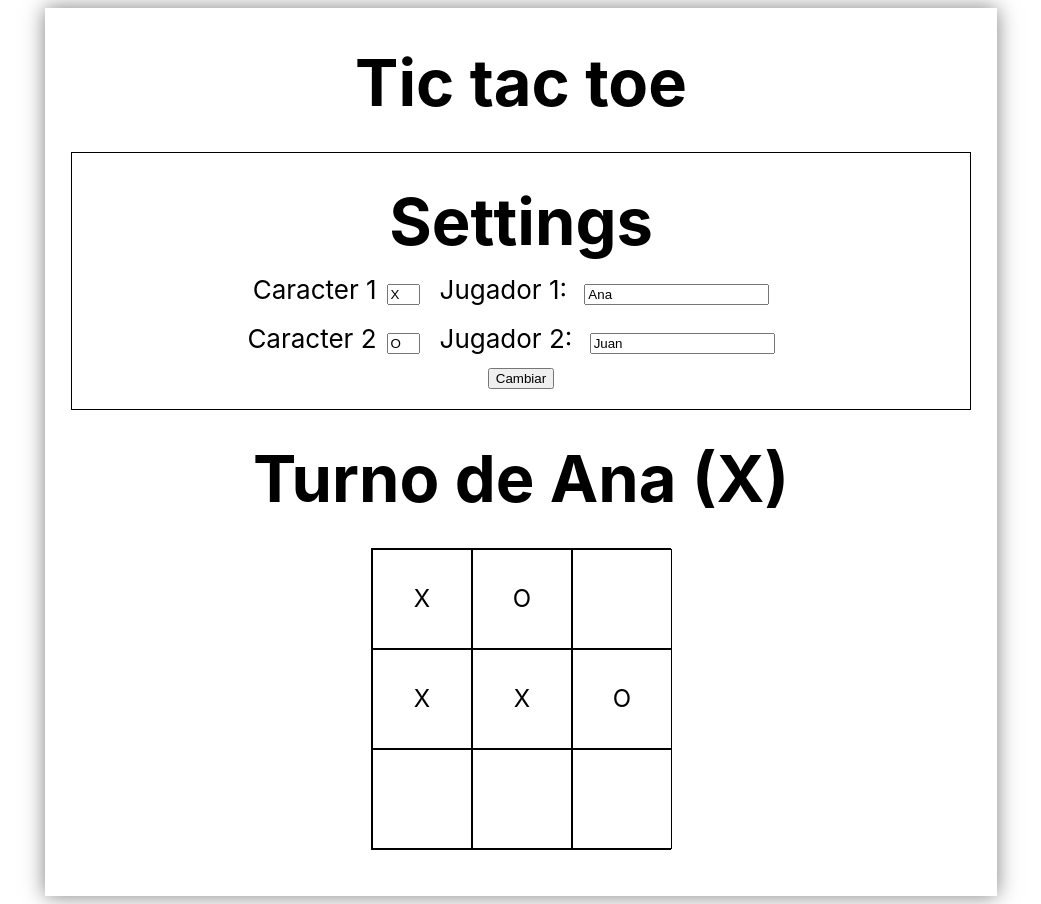
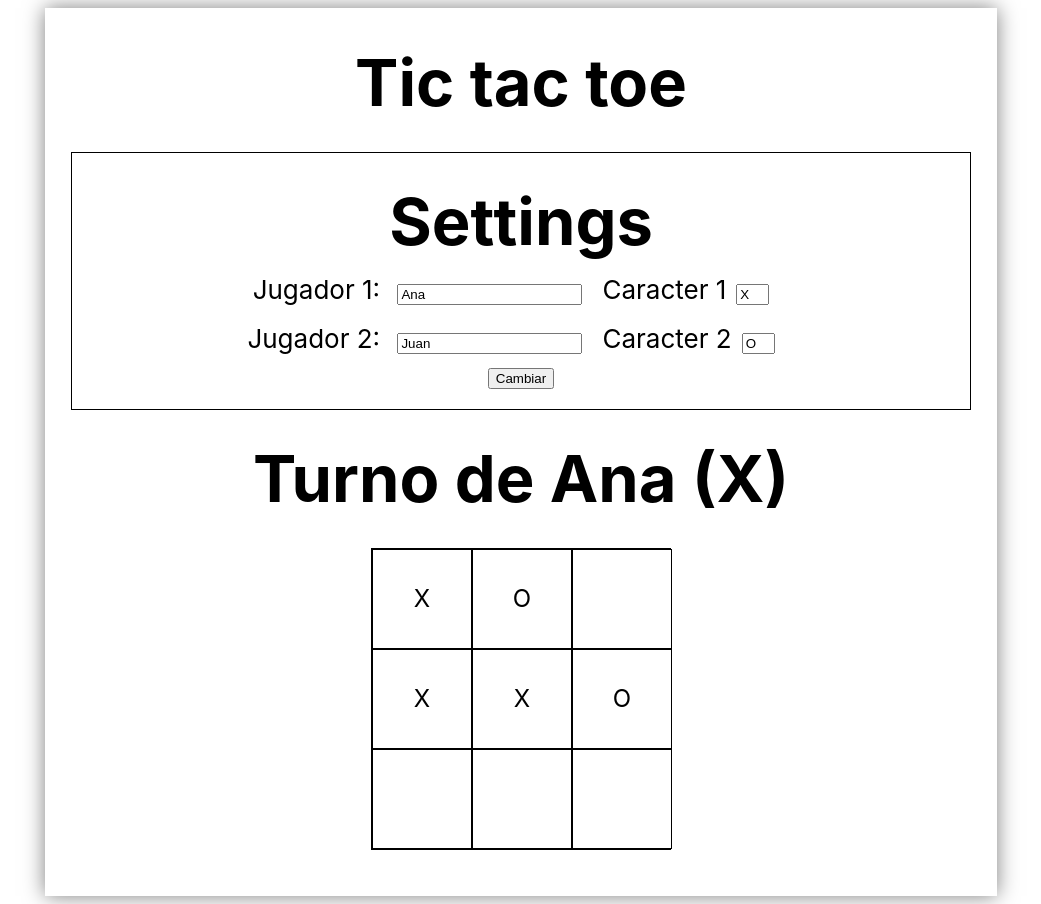
Before and after one commit to CEED-2023/UD8-tic-tac-toe-example, a React (Vite) app: page / in a window 1280 px wide. Shown: the whole page, without its empty margins (119-1160 px from the left). Built offline with nearby package versions, Linux system fonts and the light colour scheme.

Commit message:
Undoes useRef example

```diff
--- a/src/DatosJugador.jsx
+++ b/src/DatosJugador.jsx
@@ -1,25 +1,27 @@
-import { useRef } from 'react'
-
 function DatosJugador(props) {
 
   const { num } = props
   const { nombre, simbolo } = props
   const { onCambioNombre, onCambioSimbolo } = props
 
-  const refNombre = useRef()
-
   function cambioNombre(event) {
     onCambioNombre?.(num, event.target.value)
   }
 
   function cambioSimbolo(event) {
-    const nuevoSimbolo = event.target.value
-    onCambioSimbolo?.(num, nuevoSimbolo)
-    if(nuevoSimbolo.length === 1) refNombre.current.focus()
+    onCambioSimbolo?.(num, event.target.value)
   }
 
   return (
     <div className="row">
+      <div>
+        <label htmlFor={`jugador${num}`}>Jugador {num}: </label>
+        <input
+          type="text"
+          value={nombre}
+          onChange={cambioNombre}
+        />
+      </div>
       <div>
         <label htmlFor={`caracter${num}`}>Caracter {num}</label>
         <input
@@ -30,15 +32,6 @@ function DatosJugador(props) {
           onChange={cambioSimbolo}
         />
       </div>
-      <div>
-        <label htmlFor={`jugador${num}`}>Jugador {num}: </label>
-        <input
-          type="text"
-          value={nombre}
-          onChange={cambioNombre}
-          ref={refNombre}
-        />
-      </div>
     </div>
   )
 
```
